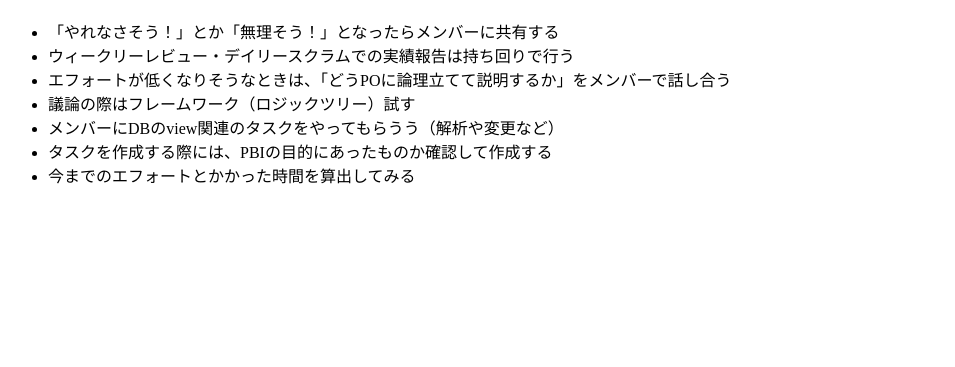
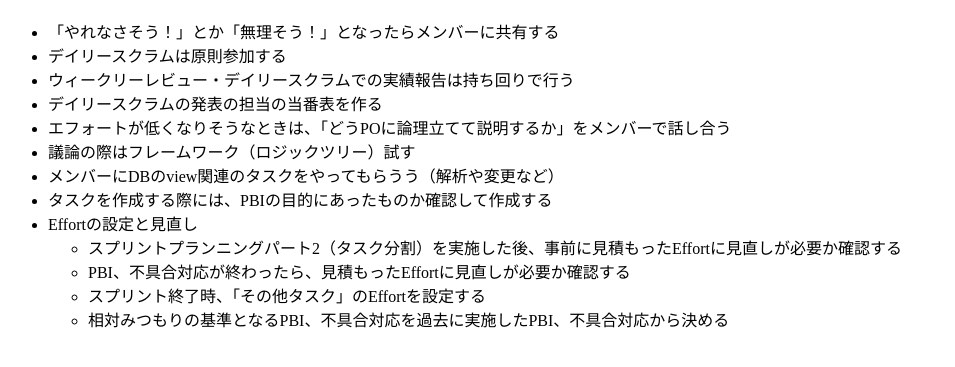
Before and after one commit to gugu-and-company/working-agreement, a plain HTML site: page index.html in a window 1280 px wide. Shown: the part 61-428 px from the top of the page, without its empty margins (0-955 px from the left). Drawn offline with Linux system fonts and the light colour scheme.

Commit message:
try added

```diff
--- a/index.html
+++ b/index.html
@@ -9,13 +9,23 @@
     <h1>N_project Working Agreement</h1>
     <ul>
         <li>「やれなさそう！」とか「無理そう！」となったらメンバーに共有する</li>
+        <li>デイリースクラムは原則参加する</li>
         <li>ウィークリーレビュー・デイリースクラムでの実績報告は持ち回りで行う</li>
+        <li>デイリースクラムの発表の担当の当番表を作る</li>
         <li>エフォートが低くなりそうなときは、「どうPOに論理立てて説明するか」をメンバーで話し合う</li>
         <li>議論の際はフレームワーク（ロジックツリー）試す</li>
 
         <li>メンバーにDBのview関連のタスクをやってもらうう（解析や変更など）</li>
         <li>タスクを作成する際には、PBIの目的にあったものか確認して作成する</li>
-        <li>今までのエフォートとかかった時間を算出してみる</li>
+
+        <li>Effortの設定と見直し
+            <ul>
+                <li>スプリントプランニングパート2（タスク分割）を実施した後、事前に見積もったEffortに見直しが必要か確認する</li>
+                <li>PBI、不具合対応が終わったら、見積もったEffortに見直しが必要か確認する</li>
+                <li>スプリント終了時、「その他タスク」のEffortを設定する</li>
+                <li>相対みつもりの基準となるPBI、不具合対応を過去に実施したPBI、不具合対応から決める</li>
+            </ul>
+        </li>
     </ul>
 </body>
 </html>
```
